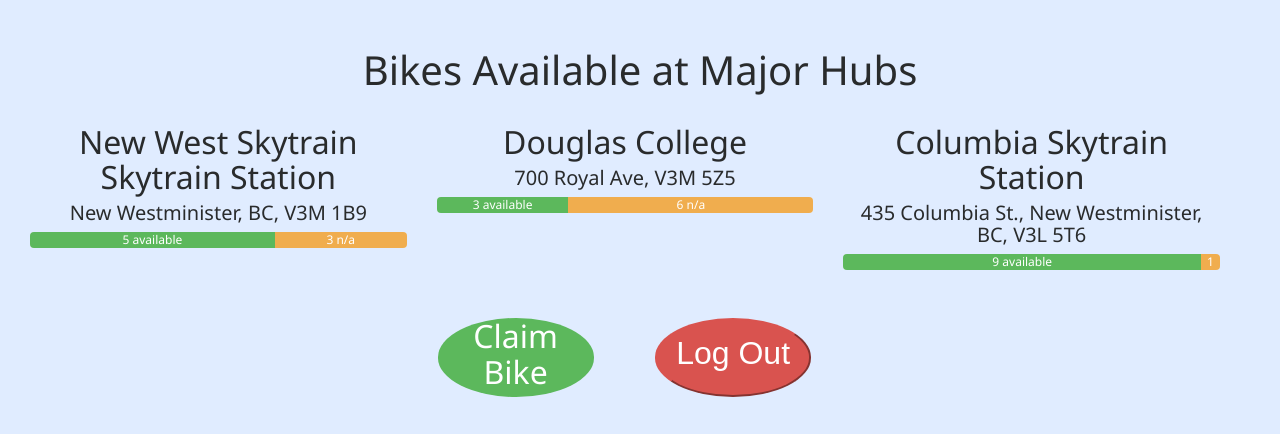
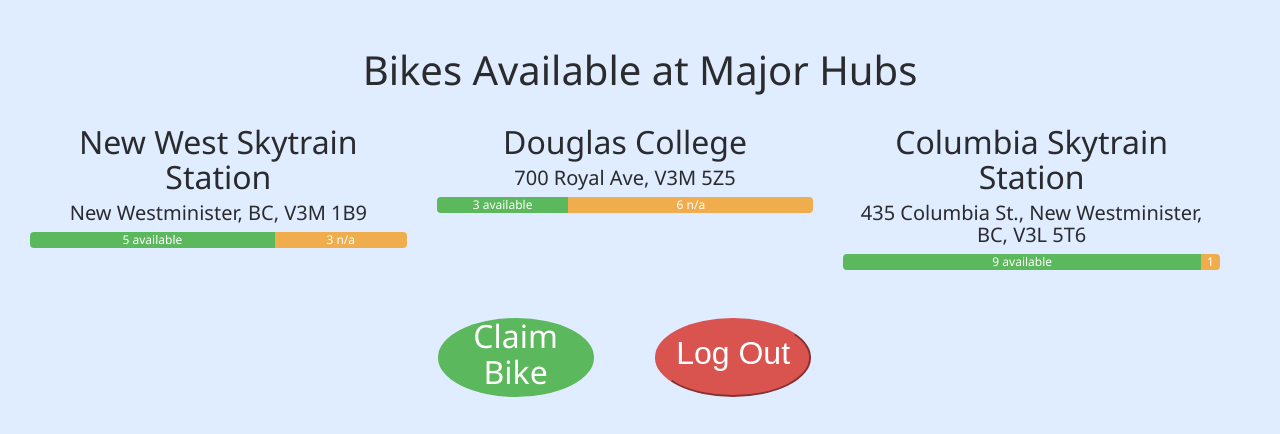
Before and after one commit to pkim92/2018NWHackathon, a PHP site: page / in a window 1280 px wide. Shown: the part 593-1027 px from the top of the page. Run offline with PHP 8.4, Linux system fonts and the light colour scheme; the visitor is signed in with stand-in values (Sample User, id 1); some libraries are stand-ins or nearby versions.

Commit message:
new west skytrain

```diff
--- a/index.php
+++ b/index.php
@@ -347,7 +347,7 @@
 	<div class="grid text-center">
 		<div class="row col-md-12">
 			<div class="tile tile-clouds col-md-4 col-sm-6 col-xs-12">
-				<h2>New West Skytrain Skytrain Station</h2>
+				<h2>New West Skytrain Station</h2>
 				<h5>New Westminister, BC, V3M 1B9</h5>
 				<a href="#claimBike"><div class="progress">
 					<div class="progress-bar bg-success" role="progressbar" style="width: 65%">5 available</div>
```
